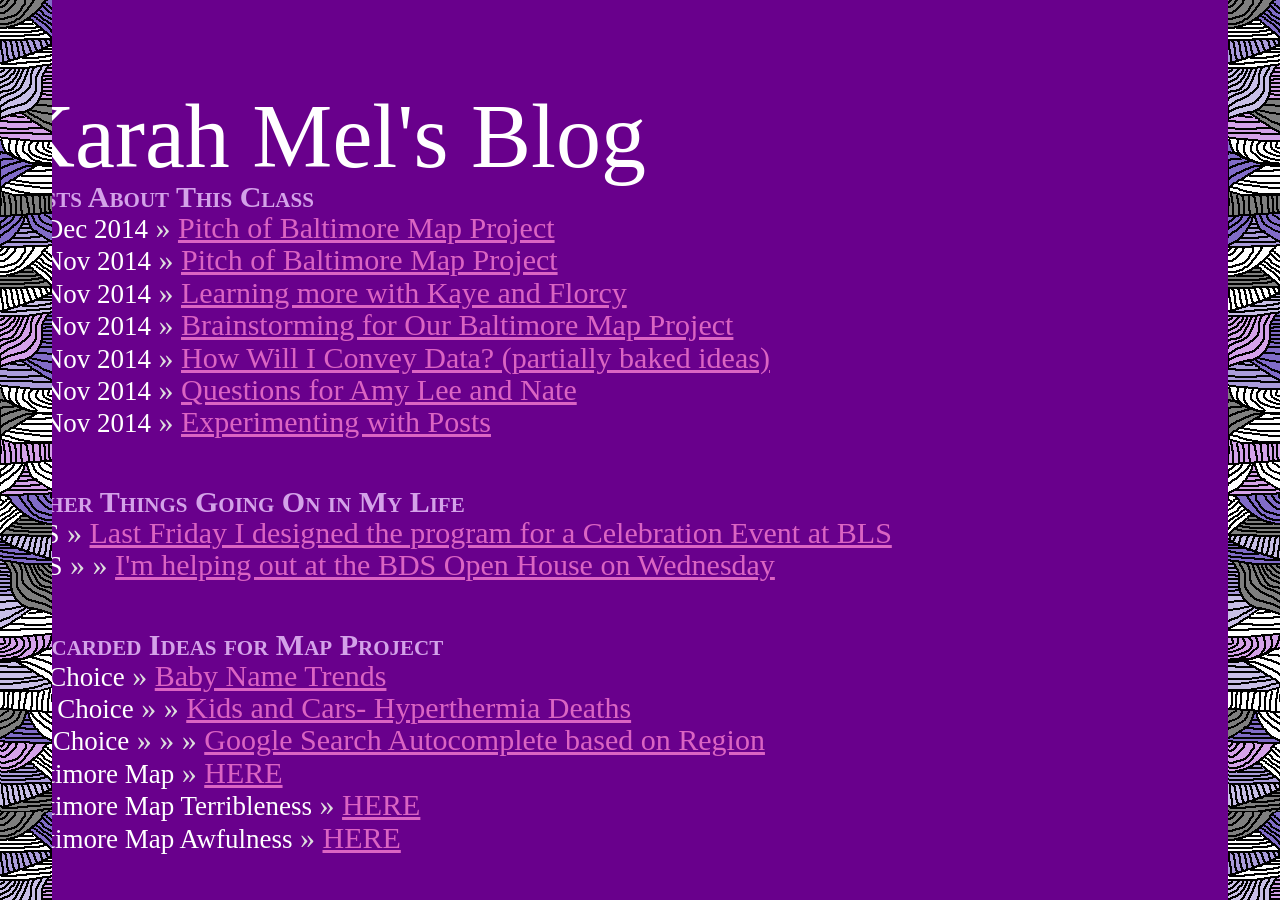
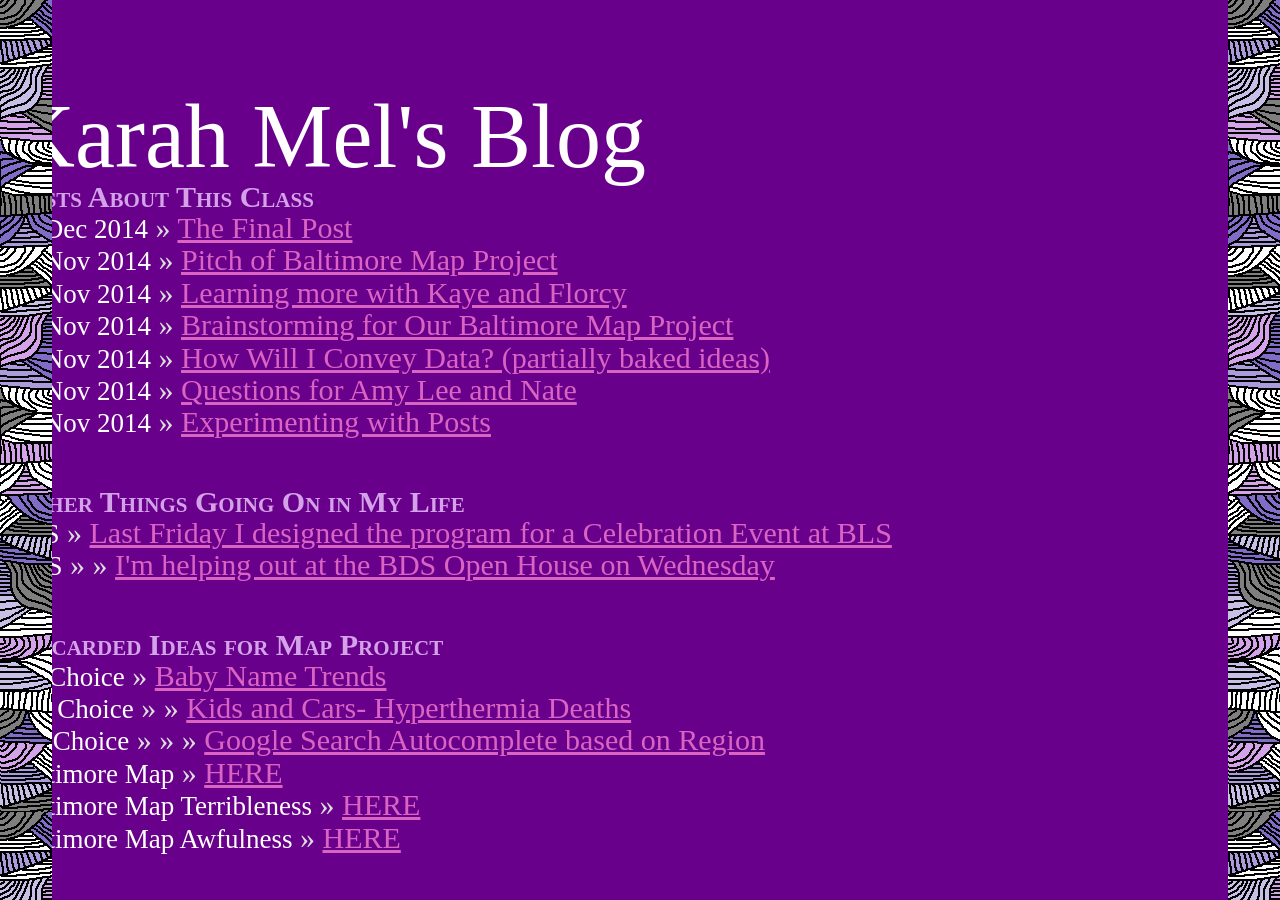
Before and after one commit to Karahmel/Blog, a Jekyll site: the page built from index.html, in a window 1280 px wide and 900 px high. Built offline with Jekyll 4.4.1, drawn with Linux system fonts in a browser that asks for light colours; Markdown is read by kramdown in place of the engine named in the settings; some of the changed lines change nothing that is shown.

Commit message:
Update 2014-12-16-FinalBlogpost.md

```diff
--- a/_posts/2014-12-16-FinalBlogpost.md
+++ b/_posts/2014-12-16-FinalBlogpost.md
@@ -1,6 +1,6 @@
 ---
 layout: default
-title: Pitch of Baltimore Map Project
+title: The Final Post
 ---
 
 
@@ -15,6 +15,6 @@
 
 ![](http://karahmel.github.io/Blog/images/baroriginal.jpeg)
 ![](http://karahmel.github.io/Blog/images/neighborhoodsoriginal.png)
-![](http://karahmel.github.io/Blog/images/neednice.png)
+![](http://karahmel.github.io/Blog/images/startingtowork.png)
 ![](http://karahmel.github.io/Blog/images/itsallgone.png)
-![](http://karahmel.github.io/Blog/images/thebreakthroughpointmaybe/png)
+![](http://karahmel.github.io/Blog/images/thebreakthroughpointmaybe.png)
```
